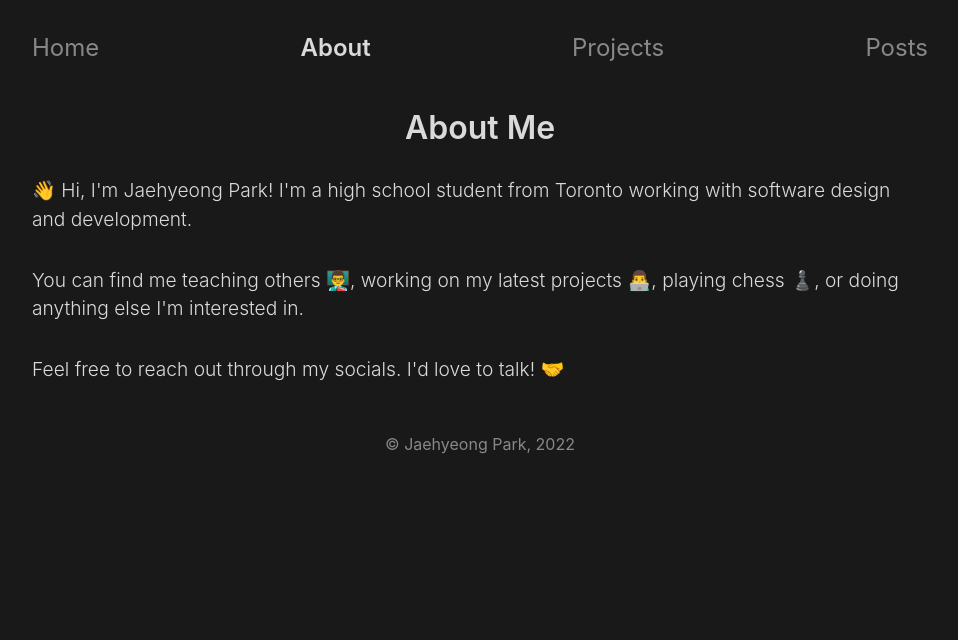
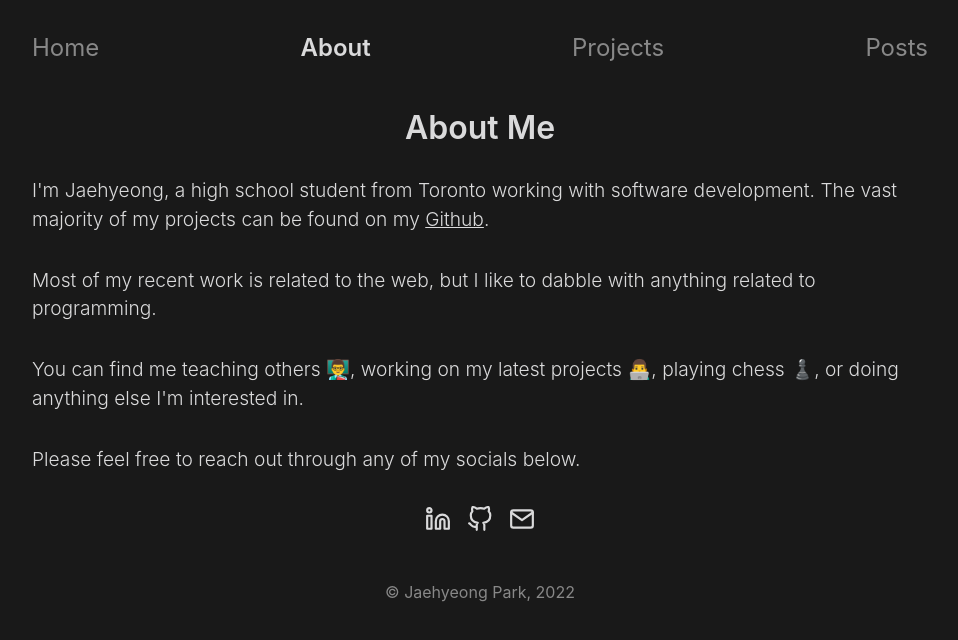
Before and after one commit to JaehyeongPark06/Personal-Site, a Next.js app: page /about in a window 1280 px wide. Shown: the top 640 px of the page, without its empty margins (160-1118 px from the left). Built offline with nearby package versions, Linux system fonts and the light colour scheme.

Commit message:
Deleted unused packages, changed icons and description

```diff
--- a/components/home.tsx
+++ b/components/home.tsx
@@ -1,37 +1,4 @@
-import { GITHUB_LINK, LINKEDIN_LINK, RESUME_LINK } from '../utils/constants'
-import { IconDefinition, faFileAlt } from '@fortawesome/free-solid-svg-icons'
-import { faGithub, faLinkedin } from '@fortawesome/free-brands-svg-icons'
-
-import FontAwesomeLink from '../styled/FontAwesomeLink'
-import styled from 'styled-components'
-
-const IconContainer = styled.div`
-  display: flex;
-  flex-direction: row;
-  justify-content: center;
-  margin-top: 0.8rem;
-`
-interface FontAwesomeIcons {
-  readonly icon: IconDefinition
-  readonly link: string
-}
-
 export function Identify(): JSX.Element {
-  const fontAwesomeIcons: readonly FontAwesomeIcons[] = [
-    {
-      icon: faGithub,
-      link: GITHUB_LINK
-    },
-    {
-      icon: faLinkedin,
-      link: LINKEDIN_LINK
-    },
-    {
-      icon: faFileAlt,
-      link: RESUME_LINK
-    }
-  ]
-
   return (
     <>
       <div className="w-full fixed top-1/2 left-1/2 -translate-y-1/2 -translate-x-1/2">
@@ -41,12 +8,68 @@ export function Identify(): JSX.Element {
         <h2 className="font-normal text-gray-300 mt-0.25 sm:text-desc3 lmdl:text-desc1">
           High School Student & Web Developer
         </h2>
-        <IconContainer>
-          {fontAwesomeIcons.map(({ icon, link }) => (
-            <FontAwesomeLink key={link} icon={icon} link={link} />
-          ))}
-        </IconContainer>
+        <div className="flex flex-row justify-center mt-5">
+          <a
+            className="sm:mx-3 mdl:mx-2 cursor-pointer hover:opacity-70 duration-200"
+            href="https://www.linkedin.com/in/jaehyeongpark"
+            target="_blank"
+          >
+            <svg
+              xmlns="http://www.w3.org/2000/svg"
+              width="26"
+              height="26"
+              viewBox="0 0 24 24"
+              fill="none"
+              stroke="#DADADB"
+              strokeWidth="2"
+              strokeLinecap="round"
+              strokeLinejoin="round"
+            >
+              <path d="M16.0098 8.00299C17.6011 8.00299 19.1272 8.63513 20.2524 9.76035C21.3776 10.8856 22.0098 12.4117 22.0098 14.003V21.003H18.0098V14.003C18.0098 13.4726 17.7991 12.9639 17.424 12.5888C17.0489 12.2137 16.5402 12.003 16.0098 12.003C15.4793 12.003 14.9706 12.2137 14.5956 12.5888C14.2205 12.9639 14.0098 13.4726 14.0098 14.003V21.003H10.0098V14.003C10.0098 12.4117 10.6419 10.8856 11.7671 9.76035C12.8923 8.63513 14.4185 8.00299 16.0098 8.00299V8.00299ZM2.00977 9.00299H6.00977V21.003H2.00977V9.00299Z"></path>
+              <path d="M4.00977 6.00299C5.11434 6.00299 6.00977 5.10756 6.00977 4.00299C6.00977 2.89842 5.11434 2.00299 4.00977 2.00299C2.9052 2.00299 2.00977 2.89842 2.00977 4.00299C2.00977 5.10756 2.9052 6.00299 4.00977 6.00299Z"></path>
+            </svg>
+          </a>
+          <a
+            className="sm:mx-3 mdl:mx-2 cursor-pointer hover:opacity-70 duration-200"
+            href="https://www.github.com/jaehyeongpark06"
+            target="_blank"
+          >
+            <svg
+              xmlns="http://www.w3.org/2000/svg"
+              width="26"
+              height="26"
+              viewBox="0 0 24 24"
+              fill="none"
+              stroke="#DADADB"
+              strokeWidth="2"
+              strokeLinecap="round"
+              strokeLinejoin="round"
+            >
+              <path d="M9 19c-5 1.5-5-2.5-7-3m14 6v-3.87a3.37 3.37.0 00-.94-2.61c3.14-.35 6.44-1.54 6.44-7A5.44 5.44.0 0020 4.77 5.07 5.07.0 0019.91 1S18.73.65 16 2.48a13.38 13.38.0 00-7 0C6.27.65 5.09 1 5.09 1A5.07 5.07.0 005 4.77 5.44 5.44.0 003.5 8.55c0 5.42 3.3 6.61 6.44 7A3.37 3.37.0 009 18.13V22"></path>
+            </svg>
+          </a>
+          <a
+            className="sm:mx-3 mdl:mx-2 cursor-pointer hover:opacity-70 duration-200"
+            href="mailto:jaehyeongpark06@gmail.com"
+            target="_blank"
+          >
+            <svg
+              xmlns="http://www.w3.org/2000/svg"
+              width="26"
+              height="26"
+              viewBox="0 0 24 24"
+              fill="none"
+              stroke="#DADADB"
+              strokeWidth="2"
+              strokeLinecap="round"
+              strokeLinejoin="round"
+            >
+              <path d="M4 4h16c1.1.0 2 .9 2 2v12c0 1.1-.9 2-2 2H4c-1.1.0-2-.9-2-2V6c0-1.1.9-2 2-2z"></path>
+              <polyline points="22,6 12,13 2,6"></polyline>
+            </svg>
+          </a>
+        </div>
       </div>
     </>
-  )
+  );
 }
--- a/components/me.tsx
+++ b/components/me.tsx
@@ -5,11 +5,20 @@ export function AboutMe(): JSX.Element {
         About Me
       </h1>
       <p className="font-light mt-4 mb-8 text-gray-300 sm:text-desc1 2xl:text-desc2">
-        <span role="img" aria-label="Wave">
-          👋
-        </span>{" "}
-        Hi, I'm Jaehyeong Park! I&apos;m a high school student from Toronto
-        working with software design and development.
+        I'm Jaehyeong, a high school student from Toronto working with software
+        development. The vast majority of my projects can be found on my{" "}
+        <a
+          className="underline cursor-pointer hover:opacity-70 duration-200"
+          href="https://github.com/JaehyeongPark06"
+          target="_blank"
+        >
+          Github
+        </a>
+        .
+      </p>
+      <p className="font-light mt-4 mb-8 text-gray-300 sm:text-desc1 2xl:text-desc2">
+        Most of my recent work is related to the web, but I like to dabble with
+        anything related to programming.
       </p>
       <p className="font-light mt-4 mb-8 text-gray-300 sm:text-desc1 2xl:text-desc2">
         You can find me teaching others{" "}
@@ -27,10 +36,68 @@ export function AboutMe(): JSX.Element {
         , or doing anything else I&apos;m interested in.
       </p>
       <p className="font-light mt-4 mb-8 text-gray-300 sm:text-desc1 2xl:text-desc2">
-        Feel free to reach out through my socials. I&apos;d love to talk!{" "}
-        <span role="img" aria-label="HandShake">
-          🤝
-        </span>
+        Please feel free to reach out through any of my socials below.
+        <div className="flex flex-row justify-center sm:mt-8">
+          <a
+            className="mx-2 cursor-pointer hover:opacity-70 duration-200"
+            href="https://www.linkedin.com/in/jaehyeongpark"
+            target="_blank"
+          >
+            <svg
+              xmlns="http://www.w3.org/2000/svg"
+              width="26"
+              height="26"
+              viewBox="0 0 24 24"
+              fill="none"
+              stroke="currentcolor"
+              strokeWidth="2"
+              strokeLinecap="round"
+              strokeLinejoin="round"
+            >
+              <path d="M16.0098 8.00299C17.6011 8.00299 19.1272 8.63513 20.2524 9.76035C21.3776 10.8856 22.0098 12.4117 22.0098 14.003V21.003H18.0098V14.003C18.0098 13.4726 17.7991 12.9639 17.424 12.5888C17.0489 12.2137 16.5402 12.003 16.0098 12.003C15.4793 12.003 14.9706 12.2137 14.5956 12.5888C14.2205 12.9639 14.0098 13.4726 14.0098 14.003V21.003H10.0098V14.003C10.0098 12.4117 10.6419 10.8856 11.7671 9.76035C12.8923 8.63513 14.4185 8.00299 16.0098 8.00299V8.00299ZM2.00977 9.00299H6.00977V21.003H2.00977V9.00299Z"></path>
+              <path d="M4.00977 6.00299C5.11434 6.00299 6.00977 5.10756 6.00977 4.00299C6.00977 2.89842 5.11434 2.00299 4.00977 2.00299C2.9052 2.00299 2.00977 2.89842 2.00977 4.00299C2.00977 5.10756 2.9052 6.00299 4.00977 6.00299Z"></path>
+            </svg>
+          </a>
+          <a
+            className="mx-2 cursor-pointer hover:opacity-70 duration-200"
+            href="https://www.github.com/jaehyeongpark06"
+            target="_blank"
+          >
+            <svg
+              xmlns="http://www.w3.org/2000/svg"
+              width="26"
+              height="26"
+              viewBox="0 0 24 24"
+              fill="none"
+              stroke="currentcolor"
+              strokeWidth="2"
+              strokeLinecap="round"
+              strokeLinejoin="round"
+            >
+              <path d="M9 19c-5 1.5-5-2.5-7-3m14 6v-3.87a3.37 3.37.0 00-.94-2.61c3.14-.35 6.44-1.54 6.44-7A5.44 5.44.0 0020 4.77 5.07 5.07.0 0019.91 1S18.73.65 16 2.48a13.38 13.38.0 00-7 0C6.27.65 5.09 1 5.09 1A5.07 5.07.0 005 4.77 5.44 5.44.0 003.5 8.55c0 5.42 3.3 6.61 6.44 7A3.37 3.37.0 009 18.13V22"></path>
+            </svg>
+          </a>
+          <a
+            className="mx-2 cursor-pointer hover:opacity-70 duration-200"
+            href="mailto:jaehyeongpark06@gmail.com"
+            target="_blank"
+          >
+            <svg
+              xmlns="http://www.w3.org/2000/svg"
+              width="26"
+              height="26"
+              viewBox="0 0 24 24"
+              fill="none"
+              stroke="currentcolor"
+              strokeWidth="2"
+              strokeLinecap="round"
+              strokeLinejoin="round"
+            >
+              <path d="M4 4h16c1.1.0 2 .9 2 2v12c0 1.1-.9 2-2 2H4c-1.1.0-2-.9-2-2V6c0-1.1.9-2 2-2z"></path>
+              <polyline points="22,6 12,13 2,6"></polyline>
+            </svg>
+          </a>
+        </div>
       </p>
     </>
   );
--- a/components/navigationItem.tsx
+++ b/components/navigationItem.tsx
@@ -1,28 +1,30 @@
-import Link from 'next/link'
-import cn from 'classnames'
-import { useRouter } from 'next/router'
+import Link from "next/link";
+import cn from "classnames";
+import { useRouter } from "next/router";
 
 export interface NavigationItemProps {
-  href: string
-  title: string
+  href: string;
+  title: string;
 }
 
 const NavigationItem = ({ href, title }: NavigationItemProps) => {
-  const router = useRouter()
-  const isActive = router.asPath === href
+  const router = useRouter();
+  const isActive = router.asPath === href;
 
   return (
     <Link href={href}>
       <a
         className={cn(
-          isActive ? 'font-semibold text-gray-300' : 'font-normal text-gray-100',
-          'tracking-normal inline-block sm:text-lg mdl:text-2xl my-8'
+          isActive
+            ? "font-semibold text-gray-300"
+            : "font-normal text-gray-100",
+          "tracking-normal inline-block sm:text-lg mdl:text-2xl my-8 hover:underline"
         )}
       >
         {title}
       </a>
     </Link>
-  )
-}
+  );
+};
 
-export { NavigationItem }
+export { NavigationItem };
--- a/package.json
+++ b/package.json
@@ -20,6 +20,7 @@
     "@fortawesome/react-fontawesome": "^0.2.0",
     "@types/marked": "^4.0.8",
     "classnames": "^2.3.2",
+    "core-js-pure": "^3.27.1",
     "framer-motion": "^4.1.17",
     "gray-matter": "^4.0.3",
     "luxon": "^3.1.0",
--- a/utils/colors.ts
+++ /dev/null
@@ -1 +0,0 @@
-export const GRAY_COLOR = '#888888'
--- a/utils/constants.ts
+++ /dev/null
@@ -1,3 +0,0 @@
-export const LINKEDIN_LINK = 'https://www.linkedin.com/in/jaehyeongpark'
-export const GITHUB_LINK = 'https://www.github.com/jaehyeongpark06'
-export const RESUME_LINK = './Jaehyeong_Park_Resume.pdf'
```
Also changed, not shown: styled/FontAwesomeLink.tsx (deleted, +0 -43 lines), utils/mdxUtils.ts (deleted, +0 -11 lines), 1 other file (tests, documents, lock files or other folders).
